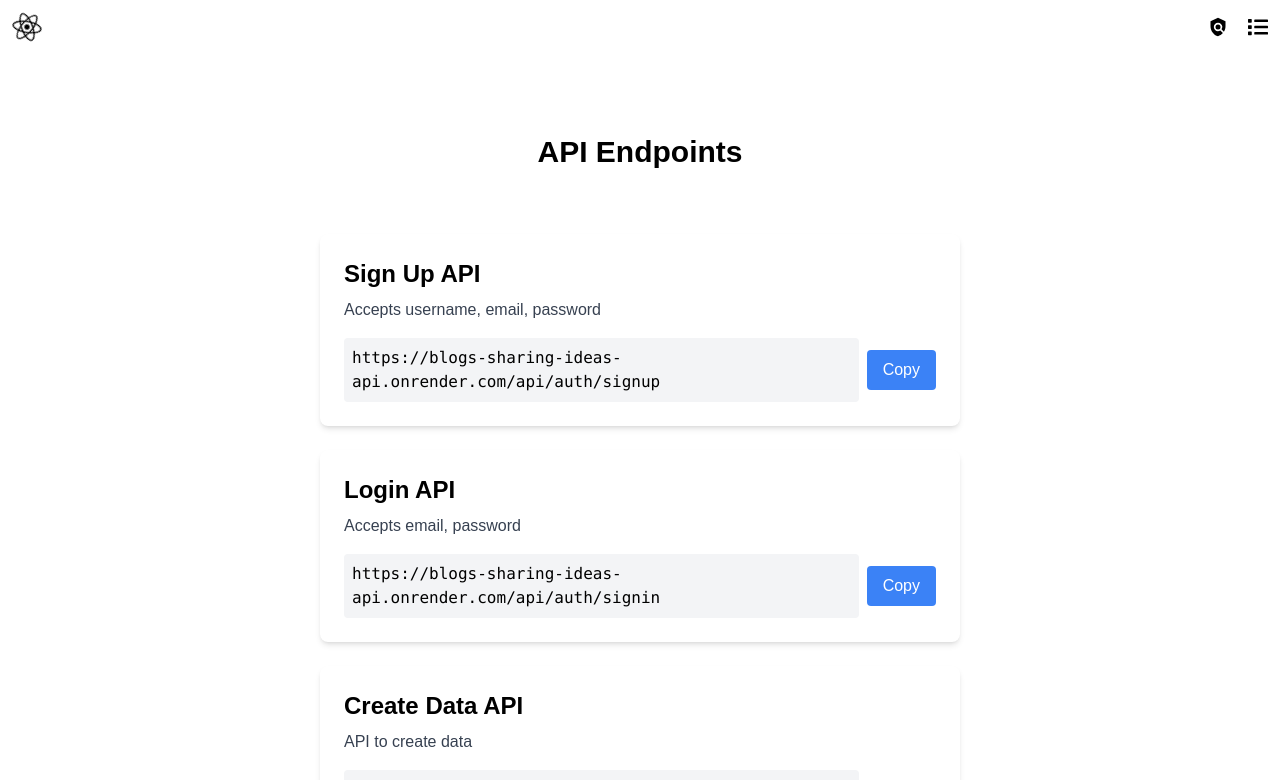
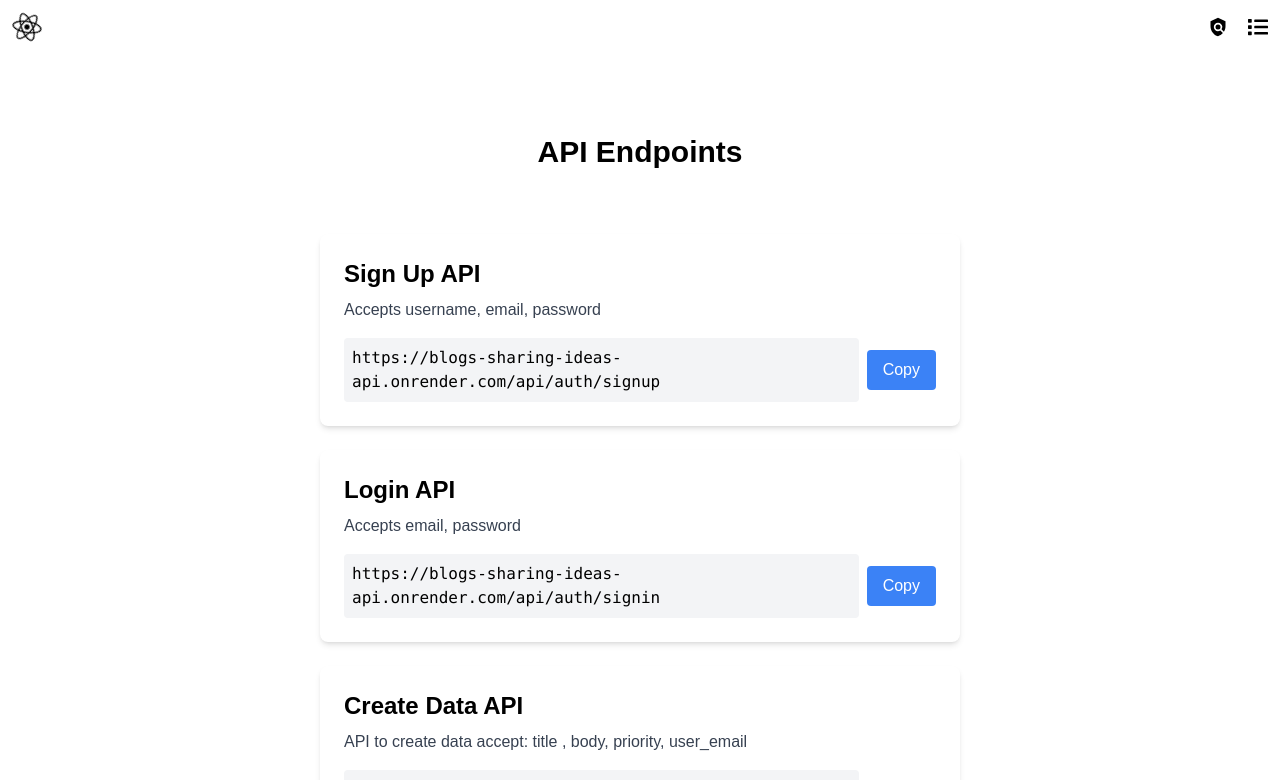
Before and after one commit to tchasinga/native-present, a React (Vite) app: page /apipages in a window 1280 px wide. Shown: the top 780 px of the page. Built offline with nearby package versions, Linux system fonts and the light colour scheme.

Commit message:
new code is added today

```diff
--- a/src/Pages/Apispages.jsx
+++ b/src/Pages/Apispages.jsx
@@ -15,7 +15,7 @@ const apis = [
   {
     name: 'Create Data API',
     url: 'https://public-api-information.onrender.com/api/creating',
-    description: 'API to create data',
+    description: 'API to create data accept: title , body, priority, user_email',
   },
   {
     name: 'Get All Data API',
```
